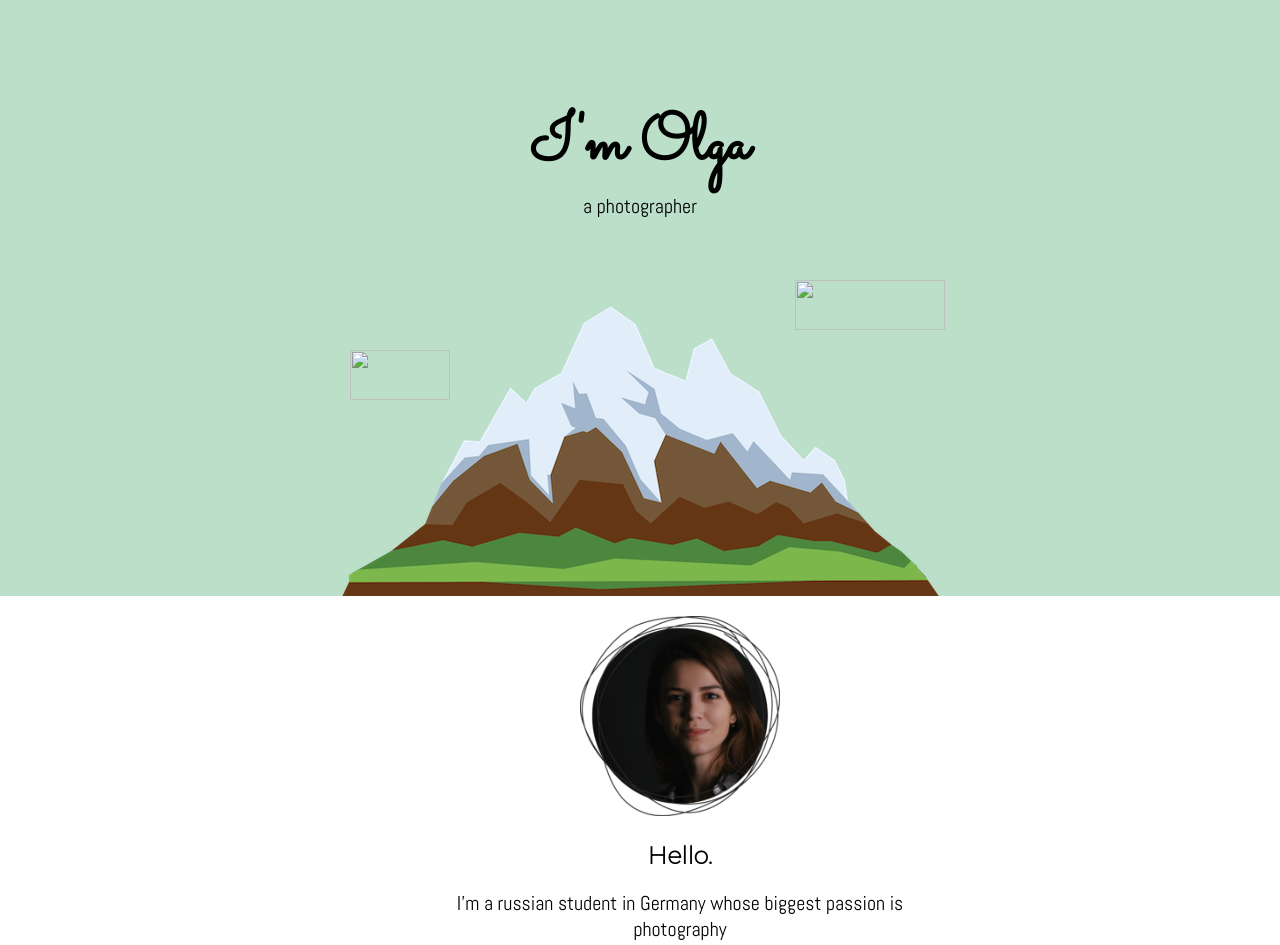
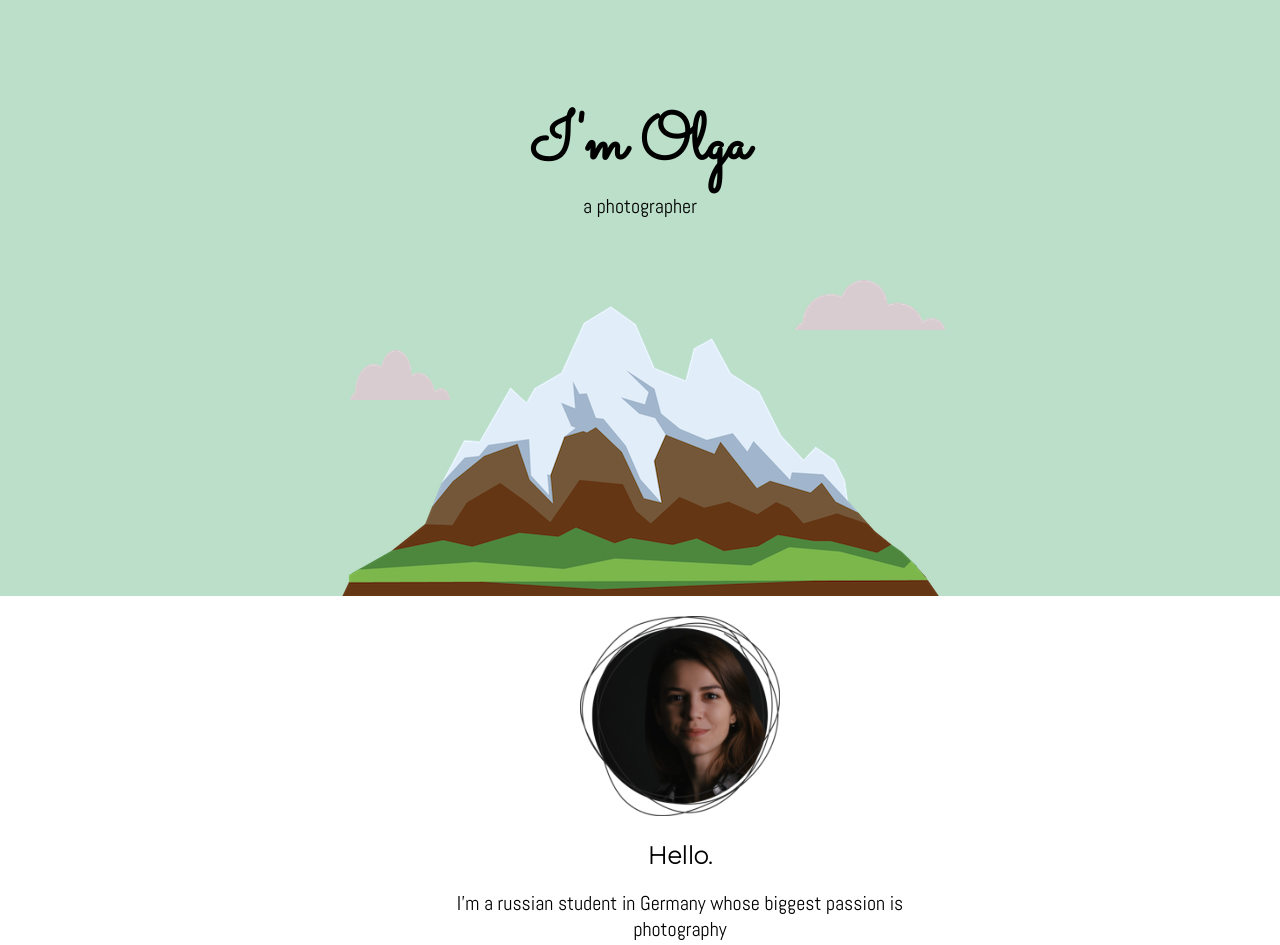
Before and after one commit to olmatthew/CV, a plain HTML site: page index.html in a window 1280 px wide. Shown: the top 945 px of the page. Drawn offline with Linux system fonts and the light colour scheme.

Commit message:
Update index.html

```diff
--- a/index.html
+++ b/index.html
@@ -10,10 +10,10 @@
   </head>
   <body>
     <div class="top-container">
-      <img class="cloud1" src="images\cloud.png" alt="">
+      <img class="cloud1" src="https://github.com/olmatthew/CV/blob/main/cloud.png" alt="">
       <h1>I'm Olga</h1>
       <p> a photographer</p>
-      <img class="cloud2" src="images\cloud.png" alt="">
+      <img class="cloud2" src="https://github.com/olmatthew/CV/blob/main/cloud.png" alt="">
       <img class="mountain" src="https://github.com/olmatthew/CV/blob/main/mountain.png" alt="">
     </div>
     <div class="middle-container">
```
